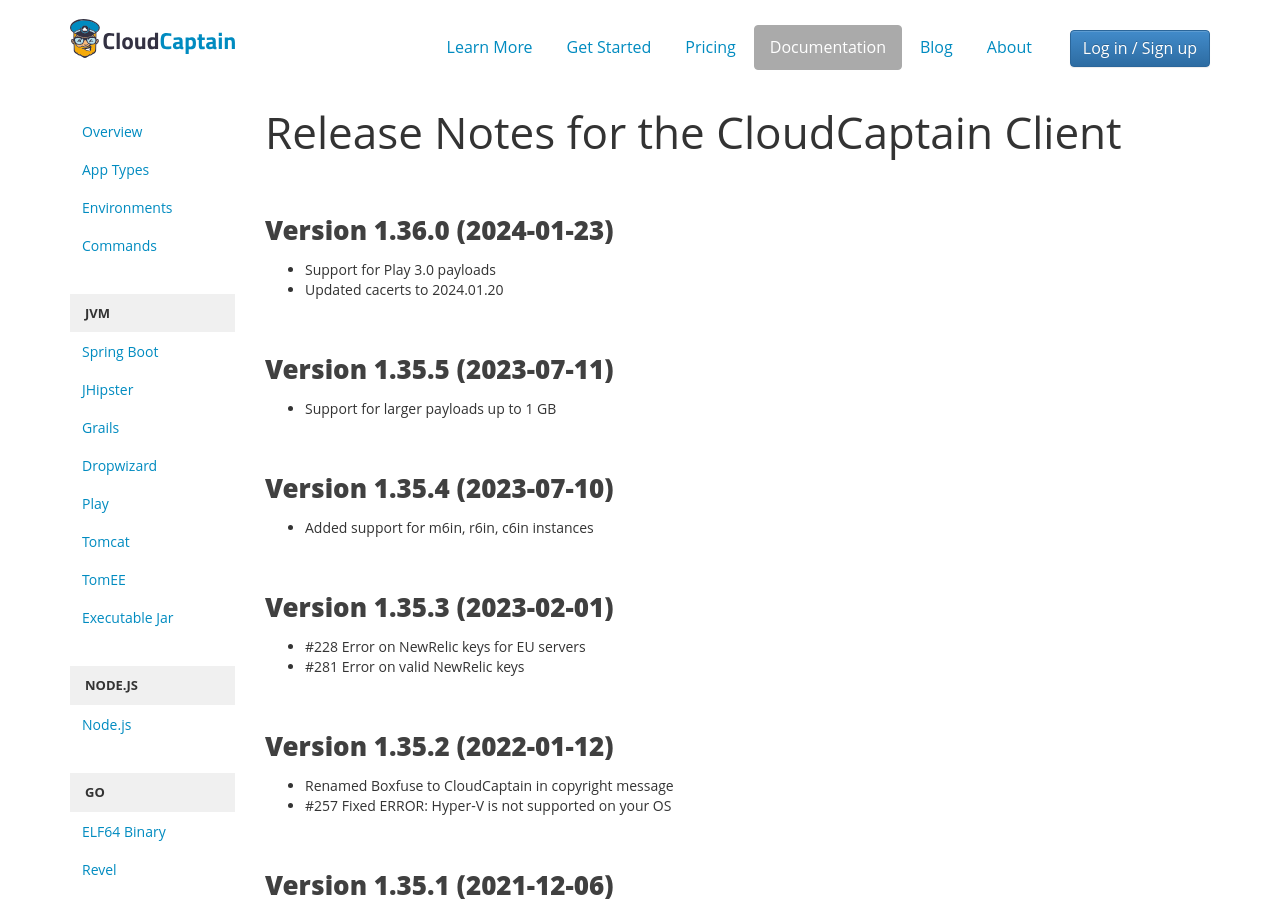
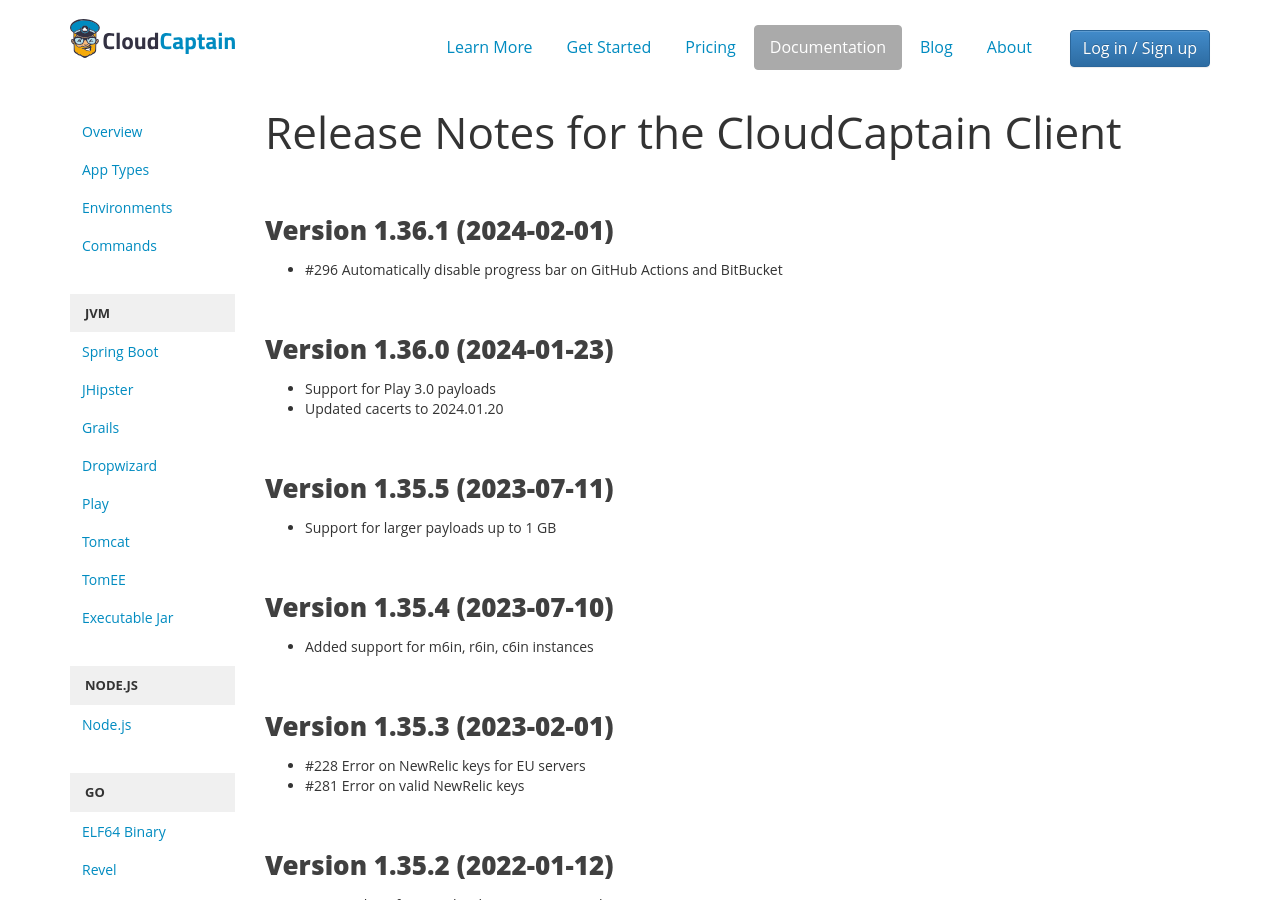
Before and after one commit to cloudcaptainhq/cloudcaptainhq.github.io, a Jekyll site: the page built from docs/releasenotes.md, in a window 1280 px wide and 900 px high. Built offline with Jekyll 4.4.1, drawn with Linux system fonts in a browser that asks for light colours; our own code applies the rules of GitHub Pages for plain Markdown files.

Commit message:
Updated for 1.36.1.2018

```diff
--- a/docs/releasenotes.md
+++ b/docs/releasenotes.md
@@ -3,6 +3,10 @@ layout: docs
 menu: releasenotes
 subtitle: 'Release Notes for the CloudCaptain Client'
 ---
+
+Version 1.36.1 (2024-02-01)
+---------------------------
+- #296 Automatically disable progress bar on GitHub Actions and BitBucket
 
 Version 1.36.0 (2024-01-23)
 ---------------------------
```
